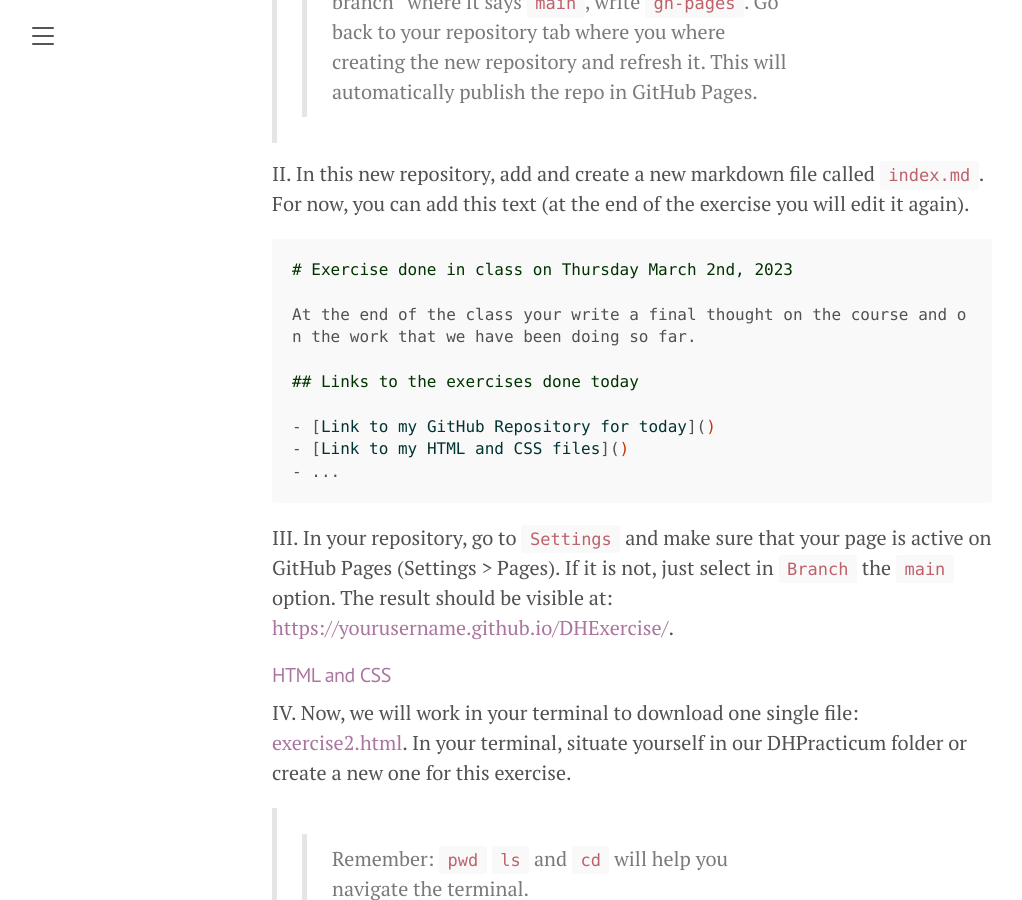
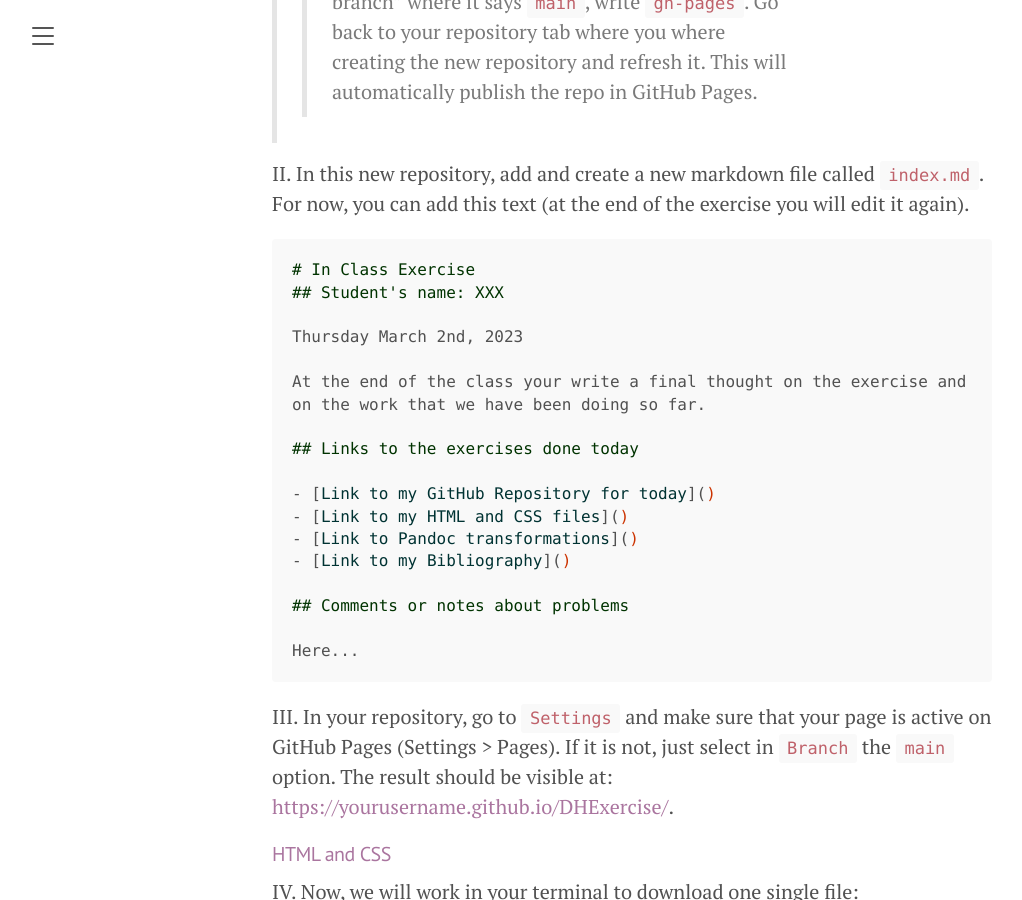
Before and after one commit to susannalles/DHPracticum_Spring23, a Jekyll site: the page built from exercises/5.InClassExercise.md, in a window 1280 px wide and 900 px high, scrolled down 721 px. Shown: the whole window, without its empty margins (8-1030 px from the left). Built offline with Jekyll 4.4.1, drawn with Linux system fonts in a browser that asks for light colours.

Commit message:
Update 5.InClassExercise.md

````diff
--- a/exercises/5.InClassExercise.md
+++ b/exercises/5.InClassExercise.md
@@ -16,15 +16,23 @@ I. Go to [GitHub](https://github.com/) and log in with your username and passwor
 II. In this new repository, add and create a new markdown file called `index.md`. For now, you can add this text (at the end of the exercise you will edit it again).
 
 ```md
-# Exercise done in class on Thursday March 2nd, 2023
+# In Class Exercise
+## Student's name: XXX
 
-At the end of the class your write a final thought on the course and on the work that we have been doing so far.
+Thursday March 2nd, 2023
+
+At the end of the class your write a final thought on the exercise and on the work that we have been doing so far.
 
 ## Links to the exercises done today
 
 - [Link to my GitHub Repository for today]()
 - [Link to my HTML and CSS files]()
-- ...
+- [Link to Pandoc transformations]()
+- [Link to my Bibliography]()
+
+## Comments or notes about problems
+
+Here...
 ```
 
 III. In your repository, go to `Settings` and make sure that your page is active on GitHub Pages (Settings > Pages). If it is not, just select in `Branch` the `main` option. The result should be visible at:  <https://yourusername.github.io/DHExercise/>.
````
